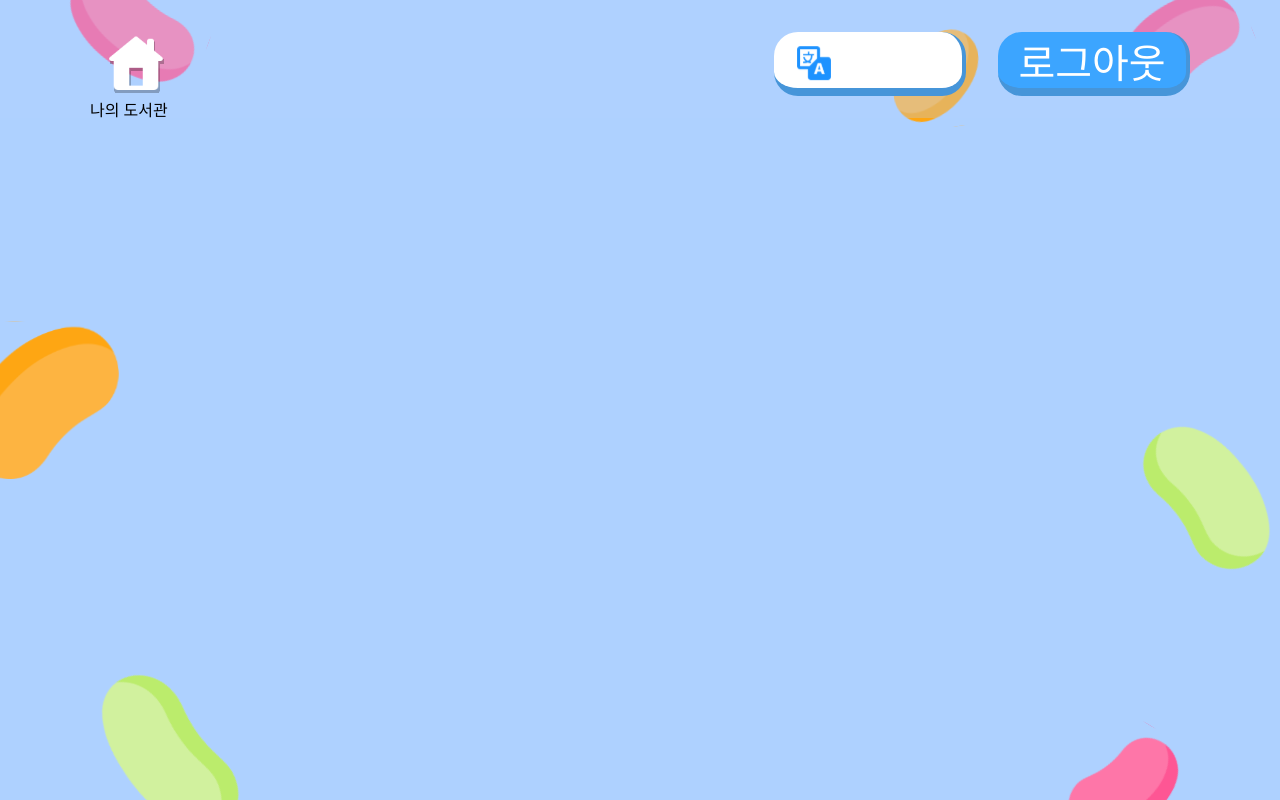
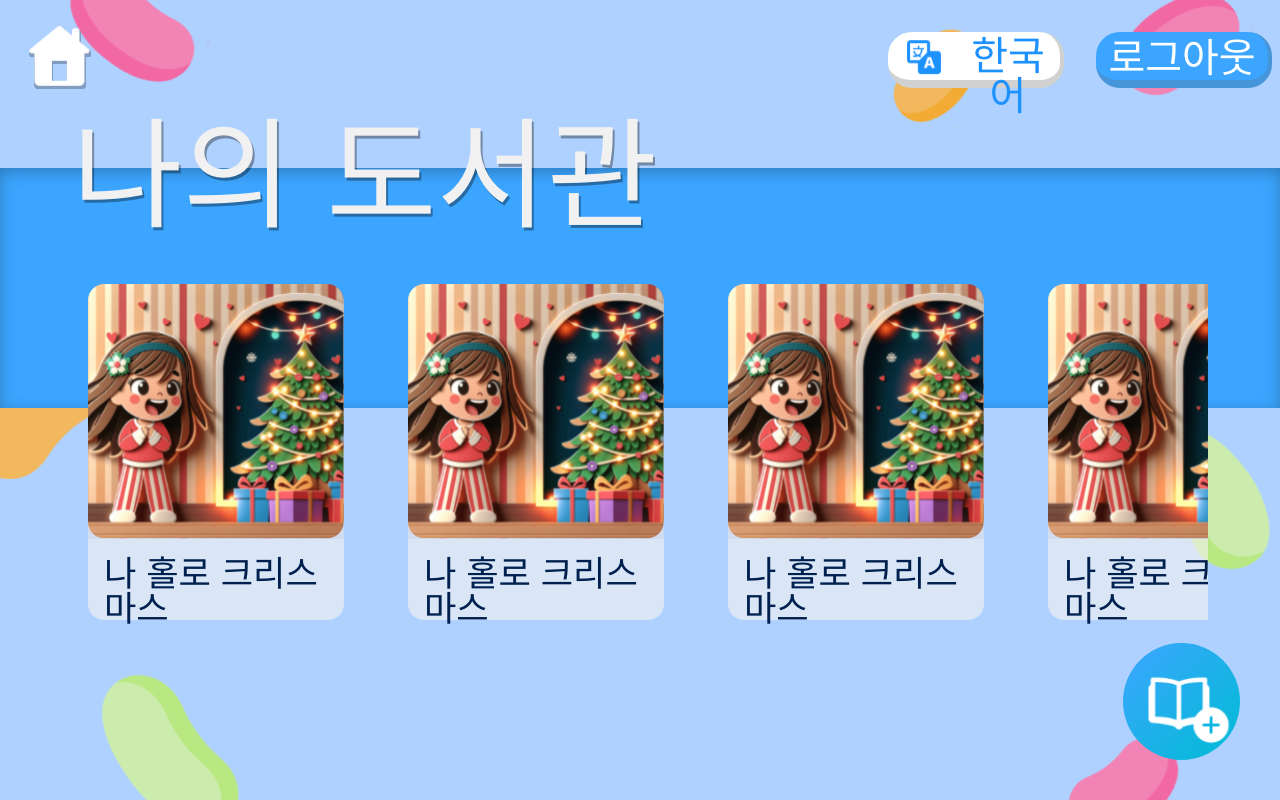
Before and after one commit to 2023-Winter-Bootcamp-Team-I/frontend, a React app: page /library in a window 1280 px wide. Built offline with nearby package versions, Linux system fonts and the light colour scheme; the HTML template or start-up script is replaced by a standard one; a web font is replaced by a local one.

Commit message:
feat: 서재페이지 퍼블리싱 완료

```diff
--- a/src/pages/LibraryPage.tsx
+++ b/src/pages/LibraryPage.tsx
@@ -1,29 +1,65 @@
 import homeicon from '@/assets/images/Library/Home Page.svg';
 import translation from '@/assets/images/Library/Translation.svg';
+import thumbnail from '@/assets/images/Library/thumbnail.svg';
+import addbook from '@/assets/images/Library/addbook.svg';
 
 const LibraryPage = () => {
   return (
-    <div className="flex flex-col bg-mainColor bg-opacity-30 relative z-10">
-      <div className="w-[1100px] mx-auto mt-8">
-        <div className="flex flex-row justify-between">
-          <img src={homeicon} />
-          <div className="flex flex-row gap-8 font-dongle text-[2.5rem] ">
-            <button className=" flex gap-2 w-[12rem] h-[4rem] bg-white pt-2 pl-2 rounded-3xl border-[#4695D9] border-b-8 border-r-4">
-              <img src={translation} className="pl-2 pb-2" />
-              <p className="text-white pt-1">한국어</p>
-            </button>
-            <button className=" w-[12rem] h-[4rem] bg-mainBlue pt-2 text-white rounded-3xl border-[#4695D9] border-b-8 border-r-4">
-              로그아웃
-            </button>
+    <>
+      <div className="flex flex-col w-screen h-screen bg-mainColor bg-opacity-15 relative z-10">
+        <div className=" shadow-[inset_0px_4px_15px_0px_rgba(0,0,0,0.25)] w-screen h-60 bg-mainBlue absolute top-[10.5rem] z-20" />
+        <div className="w-[1200px] mx-auto mt-8">
+          <div className="flex flex-row justify-between mb-1">
+            <img src={homeicon} className="h-[6.5rem] w-[6.5rem] -mt-6 -ml-8" />
+            <div className="flex flex-row gap-8 font-dongle text-[2.5rem] -mr-8">
+              <button className=" flex gap-2 w-[11rem] h-[3.5rem] bg-white pt-1 pl-1 rounded-3xl border-[#d1d1d1] border-b-8 border-r-4">
+                <img src={translation} className="pl-2 -mt-0.5 pt" />
+                <p className=" text-[#1D92FF]">한국어</p>
+              </button>
+              <button className=" w-[11rem] h-[3.5rem] bg-mainBlue pt-1 text-white rounded-3xl border-[#4695D9] border-b-8 border-r-4">
+                로그아웃
+              </button>
+            </div>
+          </div>
+          <div className="relative z-30">
+            <div className="font-dongle text-[120px] text-[#F1F1F1] ml-8 drop-shadow-[2px_3px_0px_rgba(0,0,0,0.35)]">
+              나의 도서관
+            </div>
+            <div className="flex overflow-x-auto overflow-y-hidden m-8 ml-12 gap-16">
+              <div className="flex-col w-64 h-[21rem] bg-[#f2f2f2] bg-opacity-65 rounded-2xl mt-4 mb-[2.5rem]">
+                <div className="w-64 h-64">
+                  <img src={thumbnail} />
+                </div>
+                <div className="text-[#002050] font-dongle text-[2.2rem] p-4">나 홀로 크리스마스</div>
+              </div>
+              <div className="flex-col w-64 h-[21rem] bg-[#f2f2f2] bg-opacity-65 rounded-2xl mt-4">
+                <div className="w-64 h-64">
+                  <img src={thumbnail} />
+                </div>
+                <div className="text-[#002050] font-dongle text-[2.2rem] p-4">나 홀로 크리스마스</div>
+              </div>
+              <div className="flex-col w-64 h-[21rem] bg-[#f2f2f2] bg-opacity-65 rounded-2xl mt-4">
+                <div className="w-64 h-64">
+                  <img src={thumbnail} />
+                </div>
+                <div className="text-[#002050] font-dongle text-[2.2rem] p-4">나 홀로 크리스마스</div>
+              </div>
+              <div className="flex-col w-64 h-[21rem] bg-[#f2f2f2] bg-opacity-65 rounded-2xl mt-4">
+                <div className="w-64 h-64">
+                  <img src={thumbnail} />
+                </div>
+                <div className="text-[#002050] font-dongle text-[2.2rem] p-4">나 홀로 크리스마스</div>
+              </div>
+            </div>
+          </div>
+          <div className=" fixed bottom-10 right-10 flex items-end justify-end w-[7.3rem] h-[7.3rem] rounded-full bg-gradient-to-br from-mainBlue to-[#00bcd4]">
+            <div className="mb-3 mr-1">
+              <img src={addbook} />
+            </div>
           </div>
         </div>
-        <div className="bluetape" />
-        <div>
-          <div>나의 도서관</div>
-          <div></div>
-        </div>
       </div>
-    </div>
+    </>
   );
 };
 
```
Also changed, not shown: src/assets/images/Library/addbook.svg (added), src/assets/images/Library/thumbnail.svg (added).
